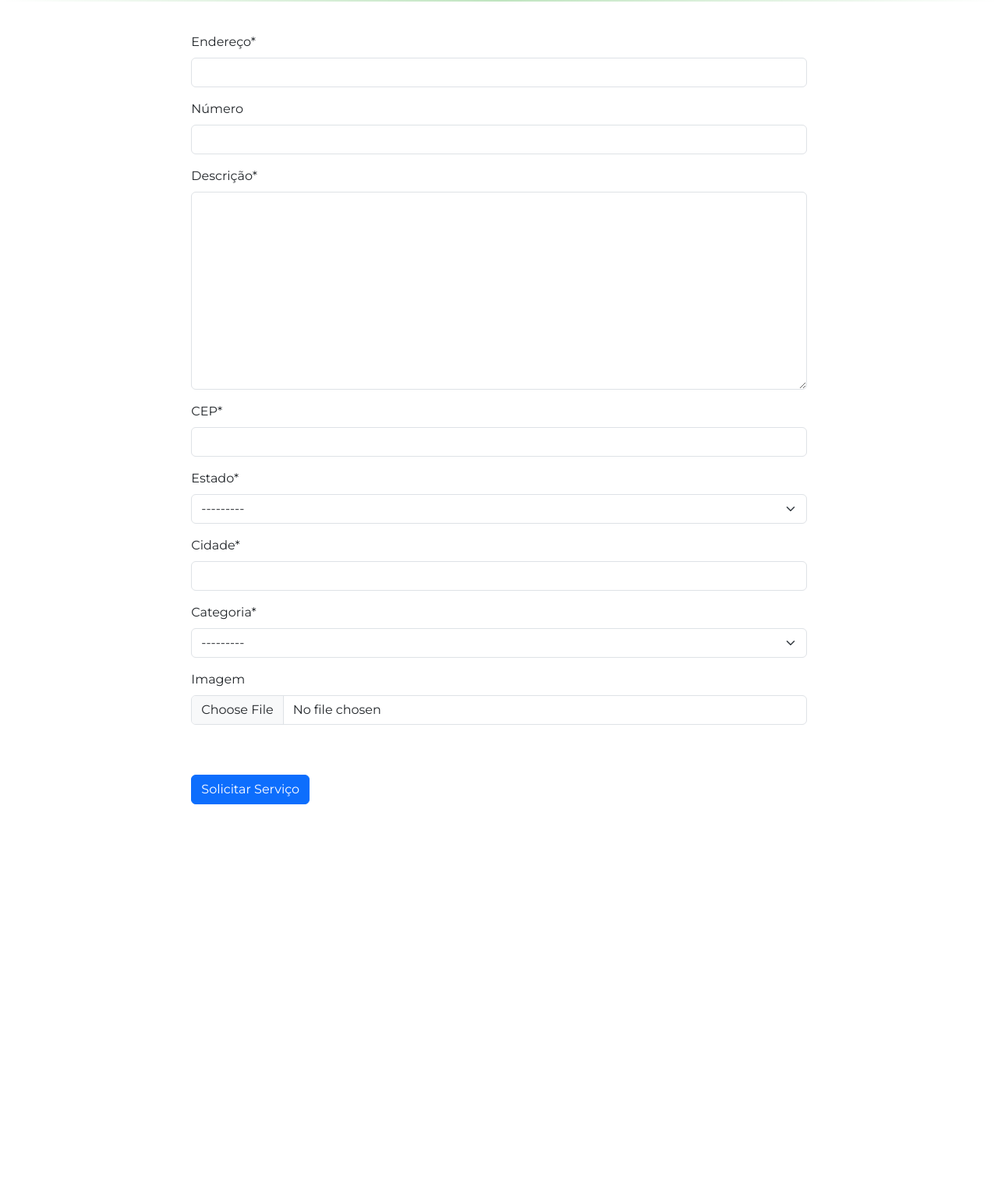
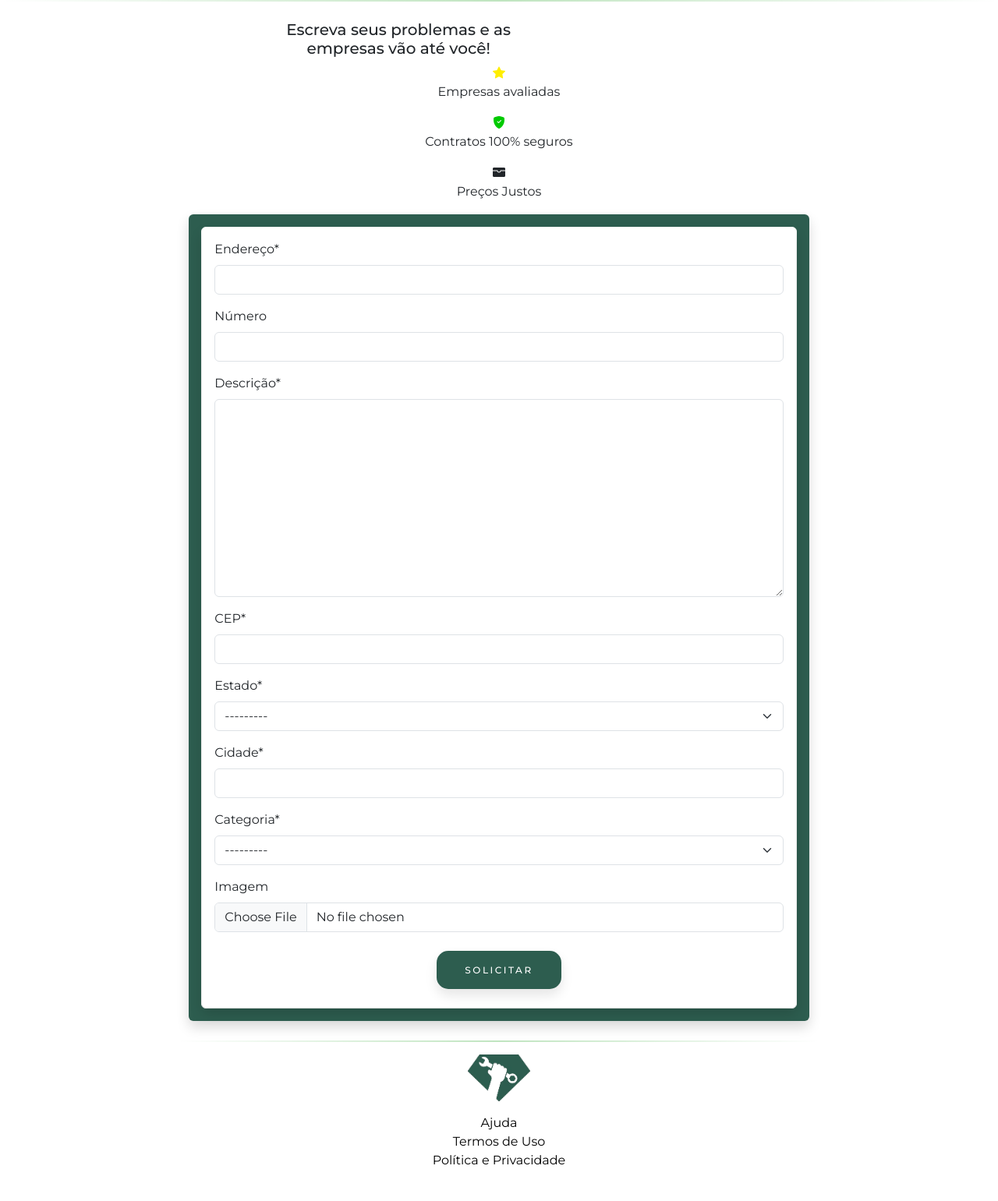
Before and after one commit to CiprianoLucas/GYCIL, a Django app: template GYCIL/services/templates/services/create.html in a window 1280 px wide. Shown: the part 116-1657 px from the top of the page at 78% size. Before the commit the page ends 1148 px from the top, so only its background shows below. Run offline with Django 5.2, Linux system fonts and the light colour scheme; the template is opened without the code that fills it: values that come from a table or form of the project are taken from there, others are empty; some libraries are stand-ins or nearby versions.

Commit message:
feat: aba de solicitar serviço finalizada

```diff
--- a/GYCIL/base/static/base/css/base.css
+++ b/GYCIL/base/static/base/css/base.css
@@ -174,6 +174,14 @@ section .card-body {
   font-size: 30px;
 }
 
+.bi-star-fill{
+  color: rgb(255, 238, 0);
+}
+
+.bi-shield-fill-check {
+  color: rgb(0, 202, 0);
+}
+
 .card-background {
   background-color: #2D5D4F;
 }
--- a/GYCIL/base/templates/partials/_footer.html
+++ b/GYCIL/base/templates/partials/_footer.html
@@ -1,6 +1,6 @@
 {% load static %}
 <footer class="">
-  <div class="text-center fixed-bottom">
+  <div class="text-center">
     <hr class="line mt-4"/>
     <img class="img-fluid mb-3" width="80px" src="{% static 'base/img/logo_diamond_crop.png' %}" alt="" />
     <div class="text-center">
--- a/GYCIL/services/templates/services/create.html
+++ b/GYCIL/services/templates/services/create.html
@@ -7,14 +7,37 @@
 {% block head %}
   {% endblock %}
   {% block content %}
-  <div class="m-3">
-    <form action="{{ form_action }}" method="post" enctype="multipart/form-data" novalidate>
-      {% csrf_token %}
-      {{form|crispy}}
-      <button type="submit" class="btn btn-primary mt-5">Solicitar Serviço</button>
-    </form>
+  <div class="container-fluid">
+    <div class="container-fluid bottom-sm">
+      <div class="col-sm-12 col-md-8 text-center">
+        <h5>Escreva seus problemas e as <br> empresas vão até você!</h5>
+      </div>
+      <div class="text-center">
+        <i class="bi bi-star-fill"></i>
+        <p>Empresas avaliadas</p>
+        <i class="bi bi-shield-fill-check"></i>
+        <p>Contratos 100% seguros</p>
+        <i class="bi bi-wallet-fill"></i>
+        <p class="">Preços Justos</p>
+      </div>
+    </div>
+    <div class="card">
+      <div class="card-body card-background rounded shadow">
+        <div class="card">
+          <div class="card-body rounded shadow">
+            <form action="{{ form_action }}" method="post" enctype="multipart/form-data" novalidate>
+              {% csrf_token %}
+              {{form|crispy}}
+              <div class="text-center">
+                <button type="submit" class="btn submitBtn mt-2 mb-2">Solicitar</button>
+              </div>
+            </form>
+          </div>
+        </div>
+      </div>
+    </div>
   </div>
 
-
+  {% include "partials/_footer.html" %}
 
   {% endblock %}
```
Also changed, not shown: GYCIL/companies/templates/companies/index.html (+6 -3 lines).
